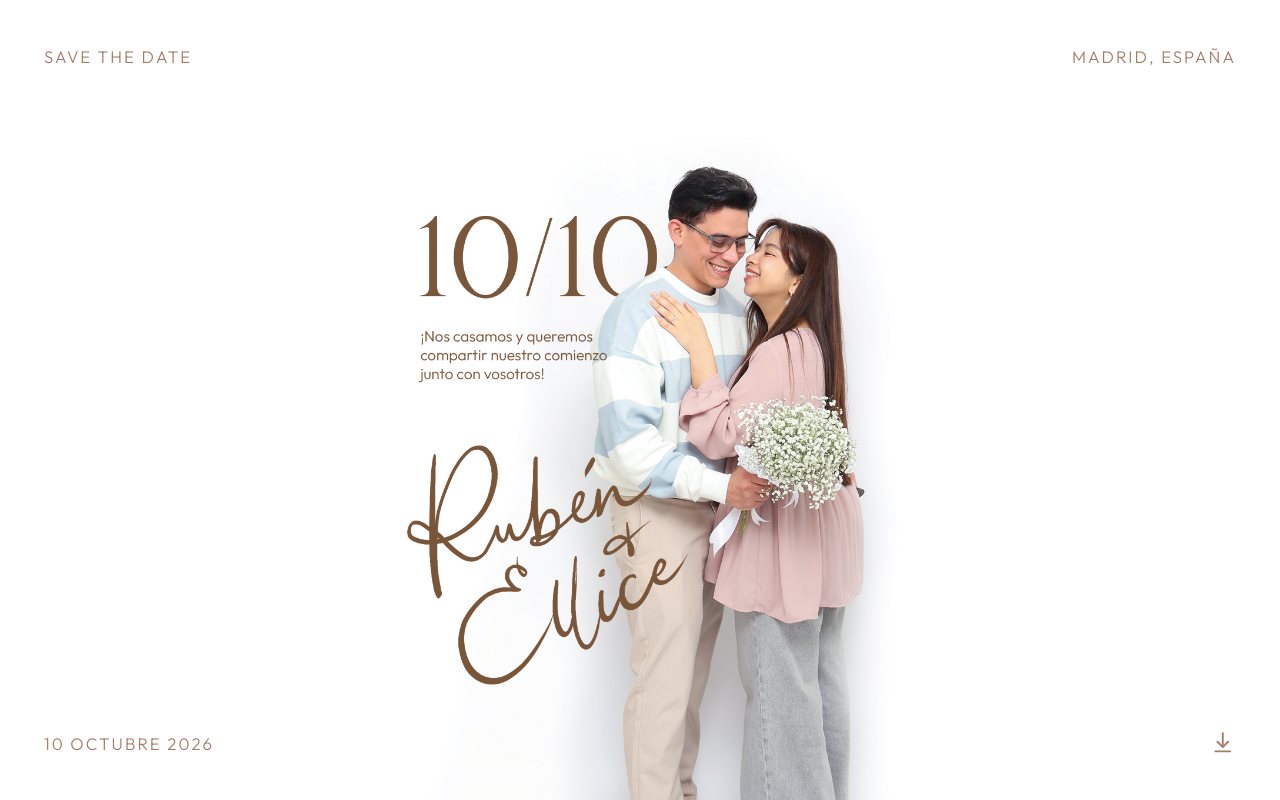
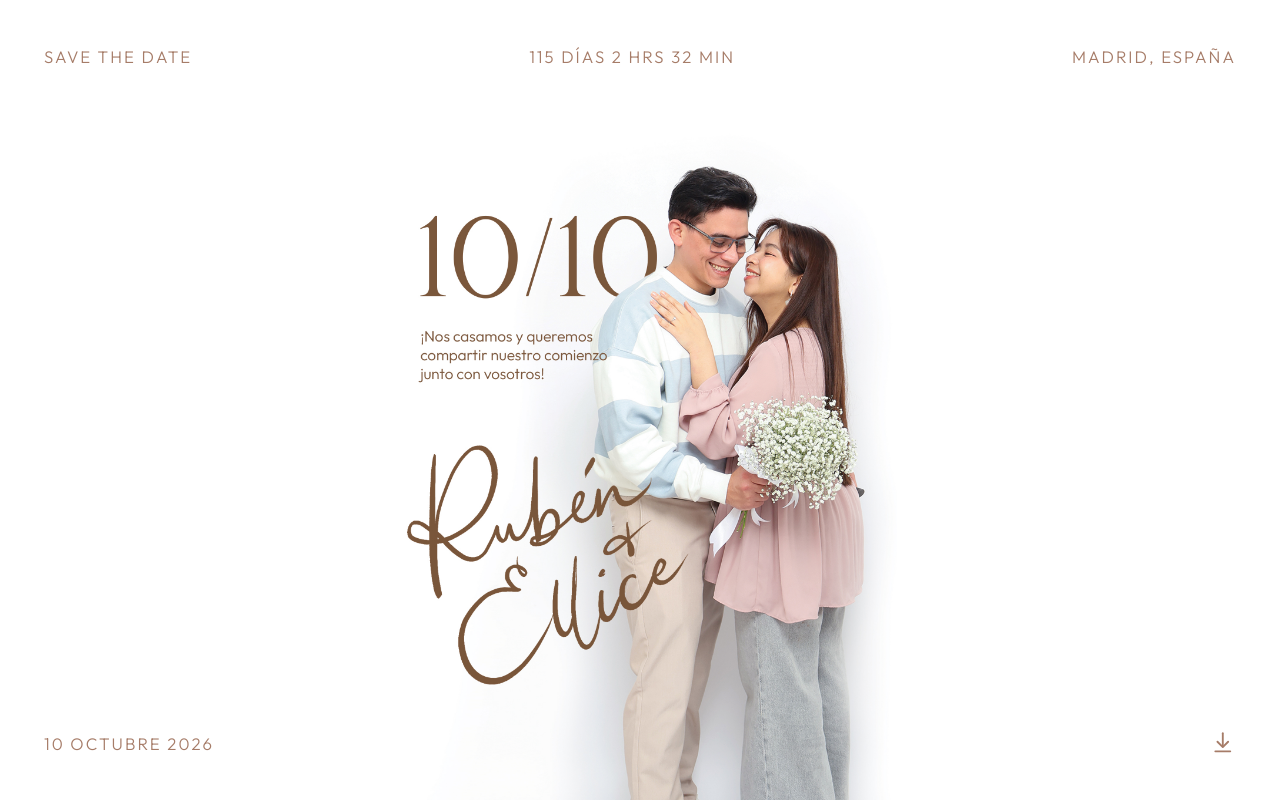
Before and after one commit to aRubenDev/our-wedding, a React (Vite) app: page / in a window 1280 px wide. Built offline with nearby package versions, Linux system fonts and the light colour scheme; the HTML template or start-up script is replaced by a standard one.

Commit message:
Update favicon path and title in index.html; add countdown feature in SaveTheDate component

```diff
--- a/index.html
+++ b/index.html
@@ -2,9 +2,9 @@
 <html lang="en">
   <head>
     <meta charset="UTF-8" />
-    <link rel="icon" type="image/svg+xml" href="/favicon.svg" />
+    <link rel="icon" type="image/svg+xml" href="src/assets/favicon.png" />
     <meta name="viewport" content="width=device-width, initial-scale=1.0" />
-    <title>save-the-date</title>
+    <title>Ellice y Rubén | 10/10</title>
   </head>
   <body>
     <div id="root"></div>
--- a/src/components/SaveTheDate.jsx
+++ b/src/components/SaveTheDate.jsx
@@ -5,8 +5,20 @@ import pdfFile from "../assets/Save the Date R+E for web.pdf";
 /* ------------------------------------------------------------------ *
  *  CONFIG — textos, imagen y PDF. Colores/fuentes en src/index.css.   *
  * ------------------------------------------------------------------ */
+const countdownDate = new Date("2026-10-10T00:00:00"); // Fecha del evento (10 de octubre de 2026)
+
 const CONFIG = {
   topLeft: "SAVE THE DATE",
+  // countdown en formato días, horas y minutos hasta la fecha del evento. Si la fecha ya pasó, muestra 0 días.
+  topCenter: (() => {
+    const now = new Date();
+    const diff = countdownDate - now;
+    if (diff <= 0) return "0 DÍAS";
+    const days = Math.floor(diff / (1000 * 60 * 60 * 24));
+    const hours = Math.floor((diff / (1000 * 60 * 60)) % 24);
+    const minutes = Math.floor((diff / (1000 * 60)) % 60);
+    return `${days} DÍAS ${hours} HRS ${minutes} MIN`;
+  })(),
   topRight: "MADRID, ESPAÑA",
   bottomLeft: "10 OCTUBRE 2026",
   download: "Descargar",
@@ -20,7 +32,9 @@ const CONFIG = {
 
 // Margen de las esquinas: más ajustado en móvil, mayor en pantallas grandes.
 const inset = "[--m:clamp(0.8rem,4vw,2.75rem)]";
-const corner = "absolute z-10 font-sans font-medium text-label " +
+// Solo tipografía -- el posicionamiento ahora lo lleva el contenedor flex de abajo,
+// no cada span por separado (eso era justo lo que causaba el choque).
+const cornerText = "font-sans font-medium text-label " +
   "text-[clamp(0.7rem,3.2vw,1.05rem)] tracking-[0.12em]";
 
 export default function SaveTheDate() {
@@ -34,7 +48,7 @@ export default function SaveTheDate() {
   };
 
   return (
-    // Ocupa toda la pantalla, sin scroll ni franjas.
+    // Ocupa toda la pantalla, sin scroll ni franjas. fondo en rosa pálido (bg-paper) y overflow-hidden para que no se vea nada fuera de la pantalla.
     <div className={`fixed inset-0 bg-paper overflow-hidden ${inset}`}>
       {/* Imagen única, completa (object-contain no recorta) con margen inferior pb-0 y posicionada ligeramente mas a la derecha utilizando la propiedad px; desde sm conserva margen inferior. */}
       <div className="absolute inset-0 flex items-end justify-center px-[clamp(0,3.5vw,3rem)] pt-[clamp(2.25rem,8vw,4.5rem)] pb-0 sm:justify-center sm:items-center translate-x-[10vw] sm:translate-x-0 origin-bottom scale-[1.2  ] sm:scale-100">
@@ -45,14 +59,24 @@ export default function SaveTheDate() {
         />
       </div>
 
-      {/* Tres textos en las esquinas */}
-      <span className={`${corner} top-[var(--m)] left-[var(--m)]`}>
-        {CONFIG.topLeft}
-      </span>
-      <span className={`${corner} top-[var(--m)] right-[var(--m)] text-right`}>
-        {CONFIG.topRight}
-      </span>
-      <span className={`${corner} bottom-[var(--m)] left-[var(--m)]`}>
+      {/* Fila superior: SAVE THE DATE / MADRID, ESPAÑA siempre en la misma
+          linea. El contador, en movil, se fuerza a su propia linea de abajo
+          (con w-full, que no cabe junto a los otros dos y salta solo); desde
+          sm hacia arriba, vuelve a la misma linea, en medio de los otros dos,
+          repartiendose el espacio sobrante con flex-1. */}
+      <div className="absolute z-10 top-[var(--m)] left-[var(--m)] right-[var(--m)] flex flex-wrap items-start justify-between gap-x-[2vw] gap-y-[clamp(0.3rem,1.5vw,0.6rem)]">
+        <span className={`${cornerText} flex-shrink-0 whitespace-nowrap order-1`}>
+          {CONFIG.topLeft}
+        </span>
+        <span className={`${cornerText} flex-shrink-0 whitespace-nowrap text-right order-2 sm:order-3`}>
+          {CONFIG.topRight}
+        </span>
+        <span className={`${cornerText} w-full text-center order-3 sm:order-2 sm:w-auto sm:flex-1 sm:min-w-0`}>
+          {CONFIG.topCenter}
+        </span>
+      </div>
+
+      <span className={`absolute z-10 ${cornerText} bottom-[var(--m)] left-[var(--m)]`}>
         {CONFIG.bottomLeft}
       </span>
 
```
Also changed, not shown: src/assets/favicon.png (added).
